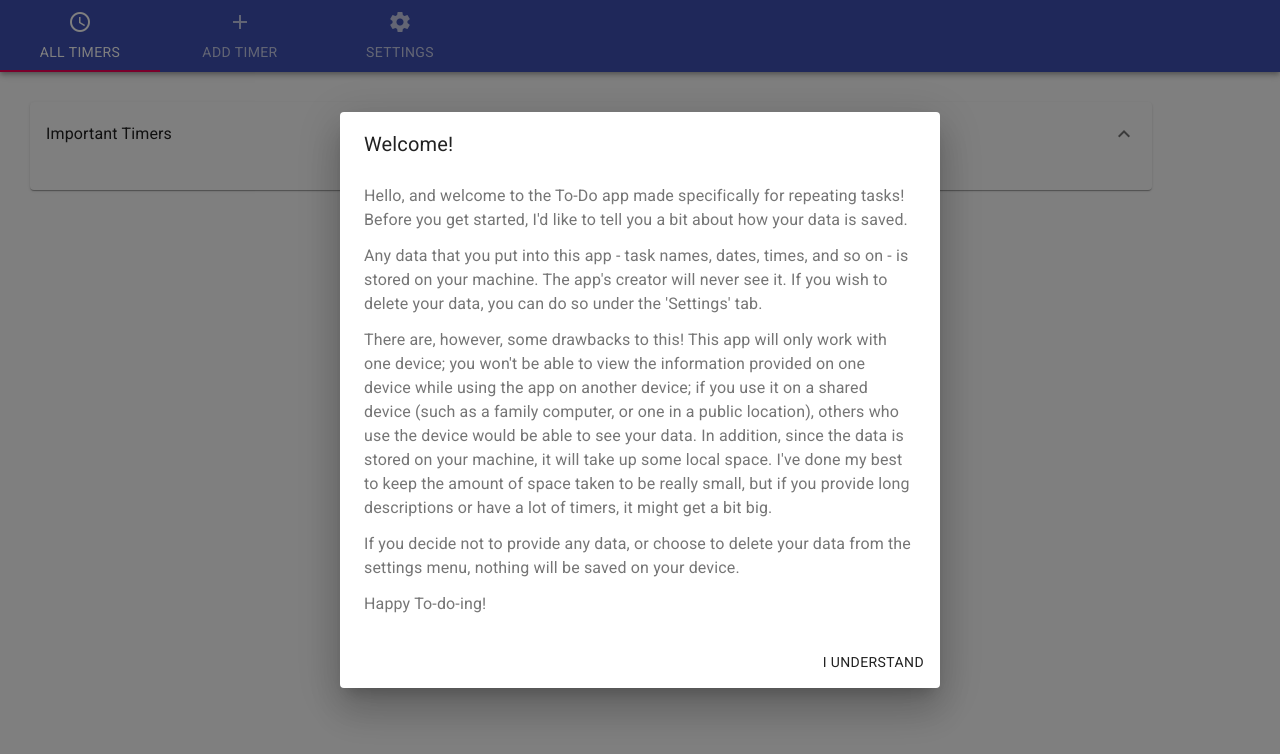
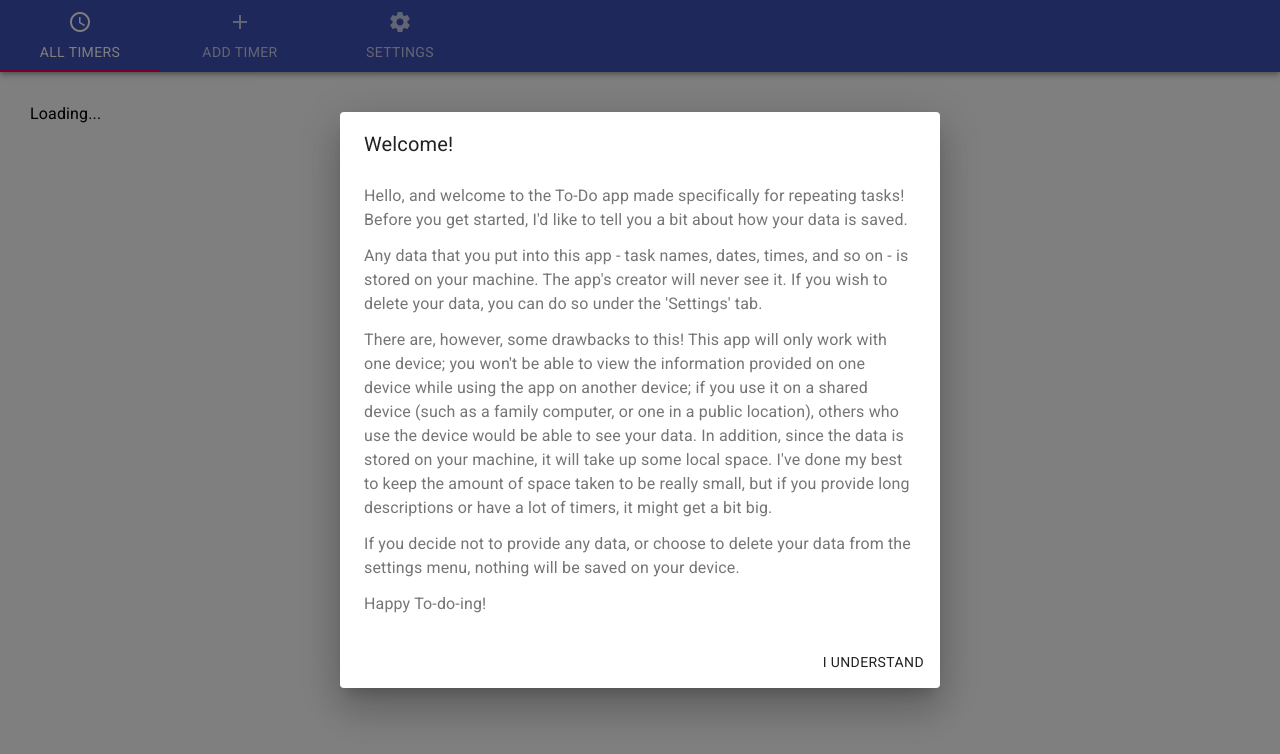
Before and after one commit to ceg9498/todo-timers, a React (Create React App) app: page / in a window 1280 px wide. Shown: the top 754 px of the page. Built offline with nearby package versions, Linux system fonts and the light colour scheme.

Commit message:
Change view for loading & no timers.

```diff
--- a/src/App.tsx
+++ b/src/App.tsx
@@ -43,7 +43,8 @@ export default class App extends Component<any,any> {
         isOpen:false,
         id:null
       },
-      newUser: false
+      newUser: false,
+      loaded: false
     };
   }
 
@@ -54,7 +55,8 @@ export default class App extends Component<any,any> {
       // load their data
       initIDB.then((data:TimerType[])=>{
         this.setState({
-          data:data
+          data:data,
+          loaded: true
         });
         this.createTimeout(data);
         this.createCountdown();
@@ -429,7 +431,15 @@ export default class App extends Component<any,any> {
           hidden={this.state.section !== sectionId.timers}
           id="top">
 
+          {!this.state.loaded &&
+            <LoadingDataDisplay />
+          }
+          {this.state.loaded && this.state.data.length === 0 &&
+            <EmptyListDisplay />
+          }
+
           {/* Required Timers */}
+          {this.state.data.filter(item=>(item.required === true)).length > 0 &&
             <ExpansionPanel defaultExpanded={true}>
               <ExpansionPanelSummary expandIcon={<Icon>expand_more</Icon>}>
                 Important Timers
@@ -444,6 +454,7 @@ export default class App extends Component<any,any> {
                   deleteItem={this.delete} />
               </ExpansionPanelDetails>
             </ExpansionPanel>
+          }
 
           {/* Timers by Category */}
           {this.state.categories !== undefined && this.state.categories.map((category)=>
@@ -509,3 +520,15 @@ function filterList(data:TimerType[], hideCompleted:boolean){
   }
   return filtered;
 }
+
+function EmptyListDisplay(){
+  return (
+    <p>No timers yet! Create one by seleting "ADD TIMER" in the navigation bar.</p>
+  );
+};
+
+function LoadingDataDisplay(){
+  return (
+    <span>Loading...</span>
+  );
+};
```
Lines whose indentation alone changed are shown as unchanged.
